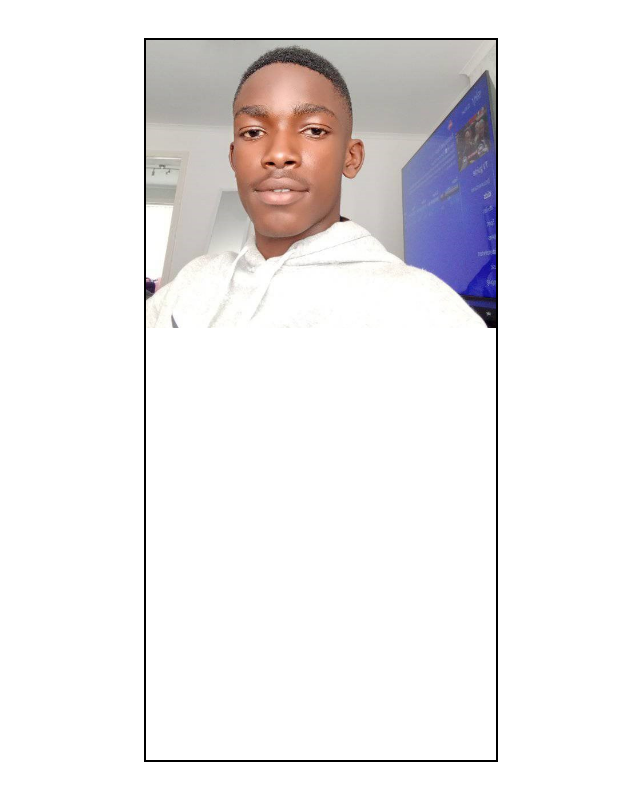
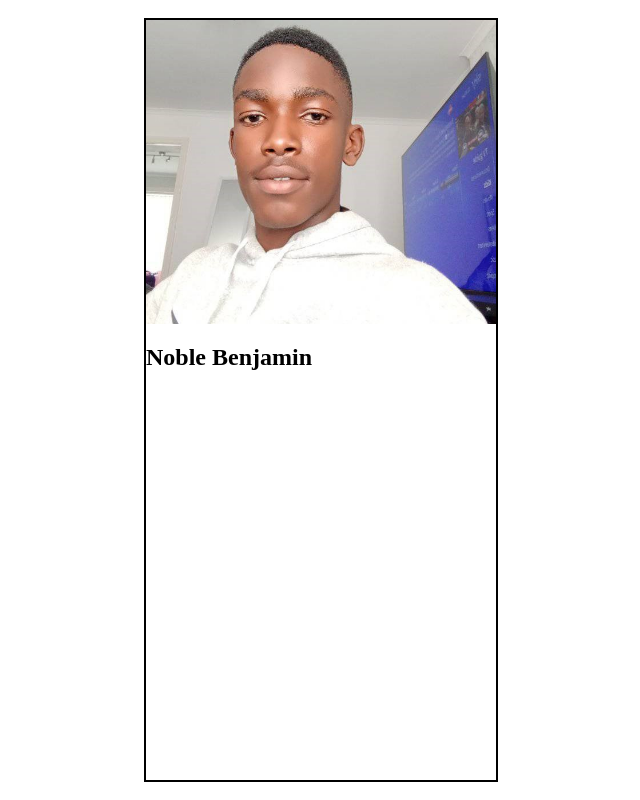
Before and after one commit to NOBLE2008/Profile-Card-V1, a React (Vite) app: page / in a window 1280 px wide. Shown: the whole page, without its empty margins (319-959 px from the left). Built offline with nearby package versions, Linux system fonts and the light colour scheme.

Commit message:
Added name for profile Card

```diff
--- a/src/App.css
+++ b/src/App.css
@@ -22,7 +22,7 @@ body {
 
 #card {
   width: 80%;
-  height: 90%;
+  height: 95%;
   max-height: 1000px;
   padding-top: 0px;
   padding-bottom: 0px;
--- a/src/App.jsx
+++ b/src/App.jsx
@@ -8,7 +8,11 @@ function App() {
           <div id="picture">
             <img src="/profile-pic/profile.jpg" alt="Profile Card Picture" />
           </div>
-          <div id="text"></div>
+          <div id="text">
+            <h2>
+              Noble Benjamin
+            </h2>
+          </div>
           <div id="skills"></div>
         </div>
       </div>
```
